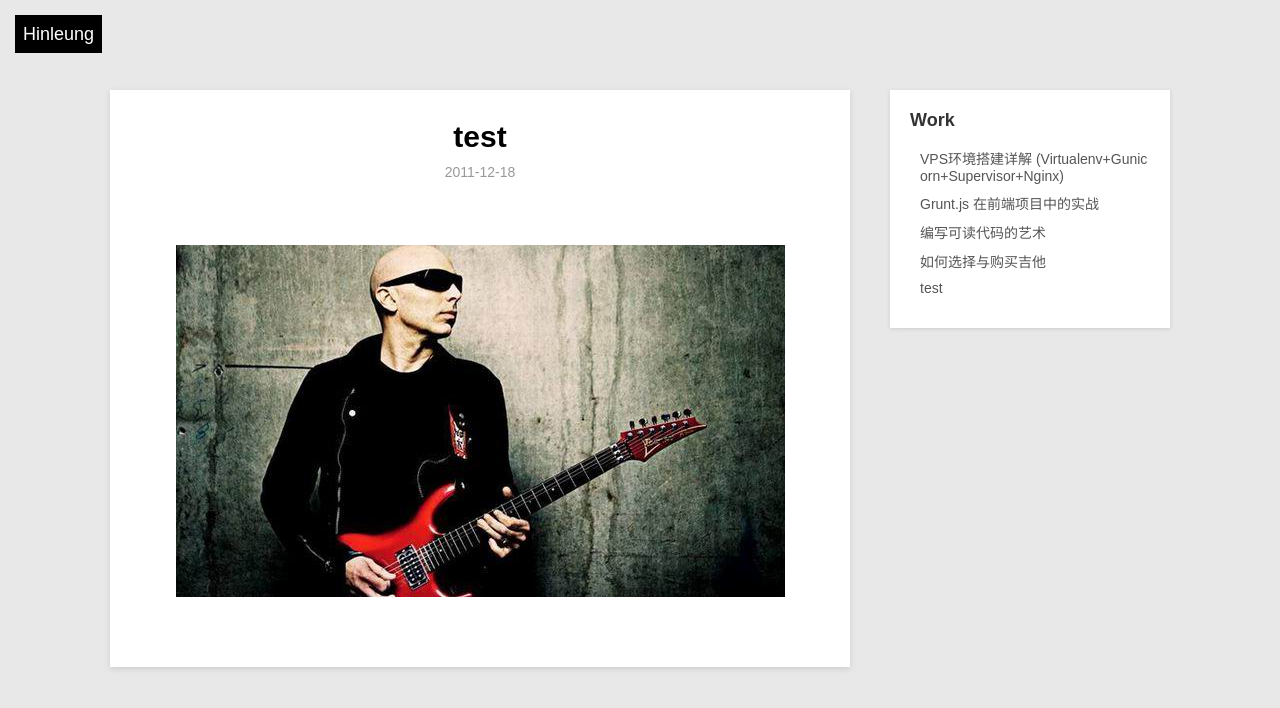
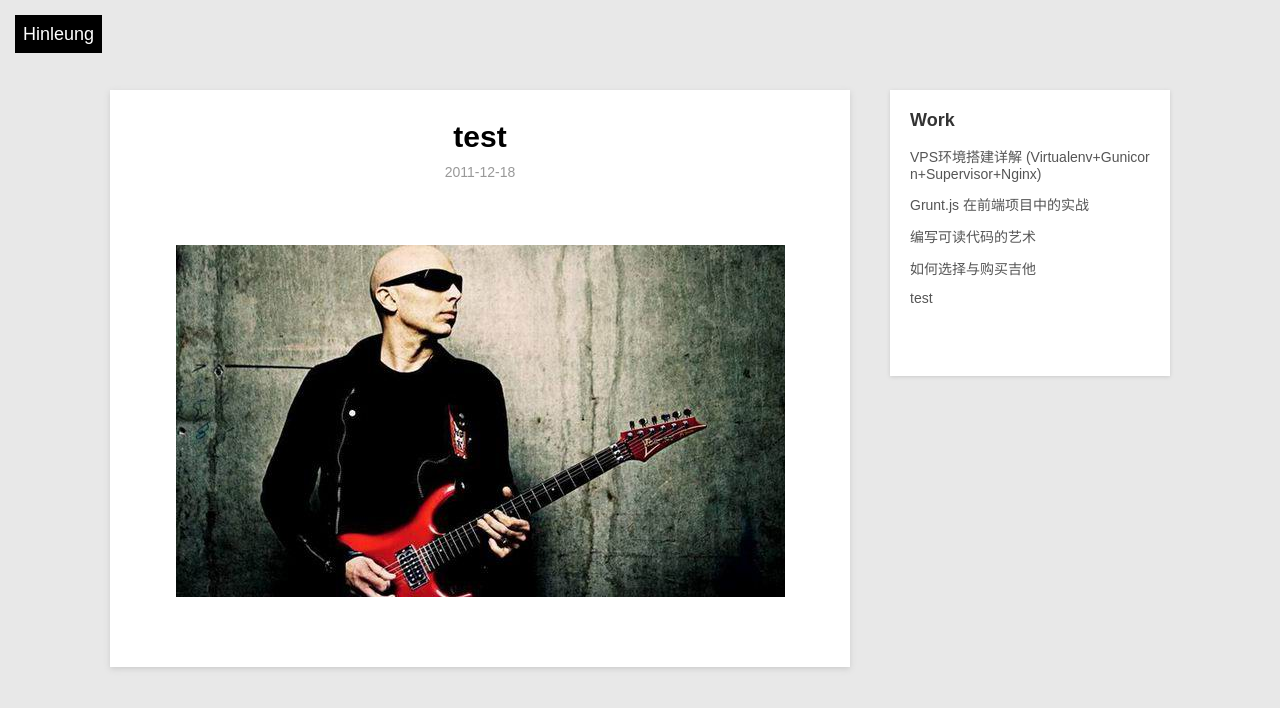
Before and after one commit to hinleung/hinleung.github.io, a Jekyll site: the page built from _posts/blog/2011-12-18-why-blog.md, in a window 1280 px wide. Shown: the top 708 px of the page. Built offline with Jekyll 4.4.1, drawn with Linux system fonts in a browser that asks for light colours; Markdown is read by kramdown in place of the engine named in the settings.

Commit message:
Update post.html

```diff
--- a/_layouts/post.html
+++ b/_layouts/post.html
@@ -52,7 +52,7 @@ layout: default
         <iframe width="100%" height="75" class="share_self"  frameborder="0" scrolling="no" src="http://widget.weibo.com/weiboshow/index.php?language=&width=0&height=75&fansRow=2&ptype=1&speed=0&skin=5&isTitle=0&noborder=0&isWeibo=0&isFans=0&uid=1855270953&verifier=375b89d6&dpc=1"></iframe>
     </div>-->
 
-    <div id="menuIndex" class="sidenav">
+    <div class="sidenav">
         <h2>Work</h2>
         <ul class="artical-list">
         {% for post in site.categories.blog%}
```
